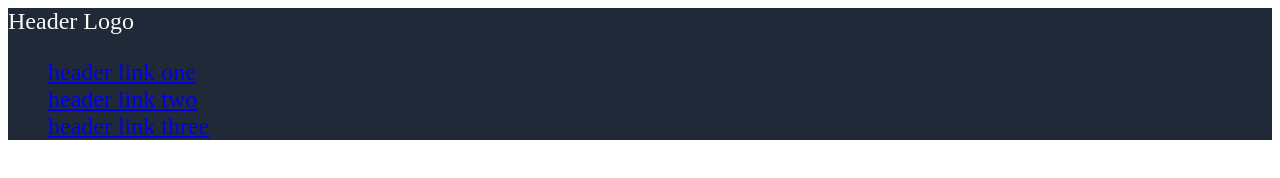
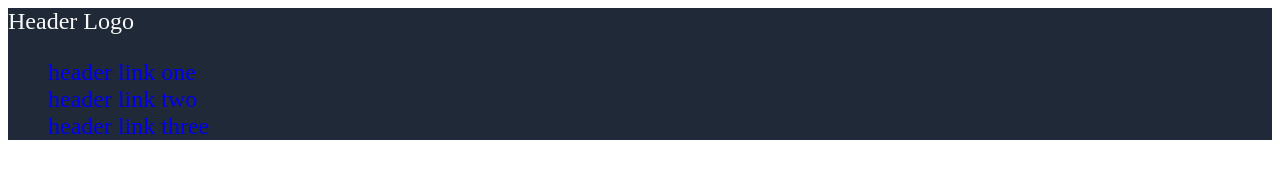
Before and after one commit to Droich/This-Website-Is-Awesome-Project, a plain HTML site: page index.html in a window 1280 px wide. Drawn offline with Linux system fonts and the light colour scheme.

Commit message:
remove text decoration

```diff
--- a/styles.css
+++ b/styles.css
@@ -7,3 +7,7 @@
 ul{
     list-style: none;
 }
+
+a{
+    text-decoration: none;
+}
```
